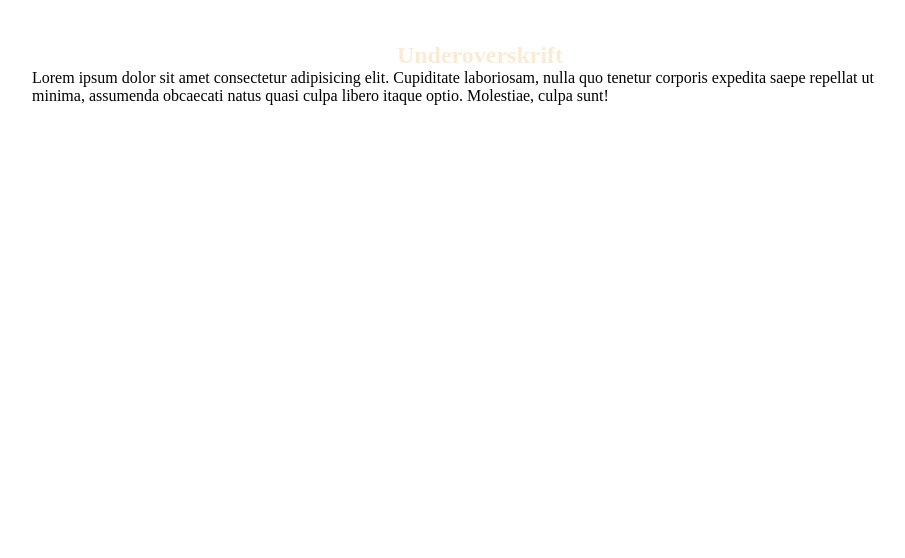
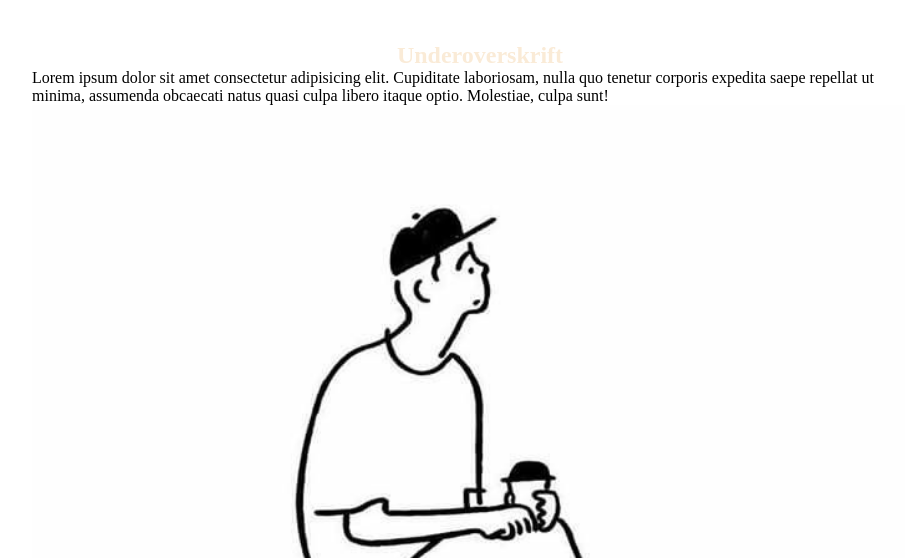
Before and after one commit to kagu1001/git_oevelse, a plain HTML site: page index.html in a window 1280 px wide. Shown: the part 242-800 px from the top of the page, without its empty margins (160-1065 px from the left). Drawn offline with Linux system fonts and the light colour scheme.

Commit message:
version 2 done

```diff
--- a/index.html
+++ b/index.html
@@ -14,6 +14,8 @@
     <p>Lorem ipsum dolor sit amet consectetur adipisicing elit. Cupiditate laboriosam, nulla quo tenetur corporis
         expedita saepe repellat ut minima, assumenda obcaecati natus quasi culpa libero itaque optio. Molestiae, culpa
         sunt!</p>
+
+    <img src="/imgs/lillemandmedkaffe-kopi.jpg" alt="lillemandmedkaffe_billede">
 </body>
 
 </html>
```
Also changed, not shown: imgs/lillemandmedkaffe-kopi.jpg (added), 1 other file.
